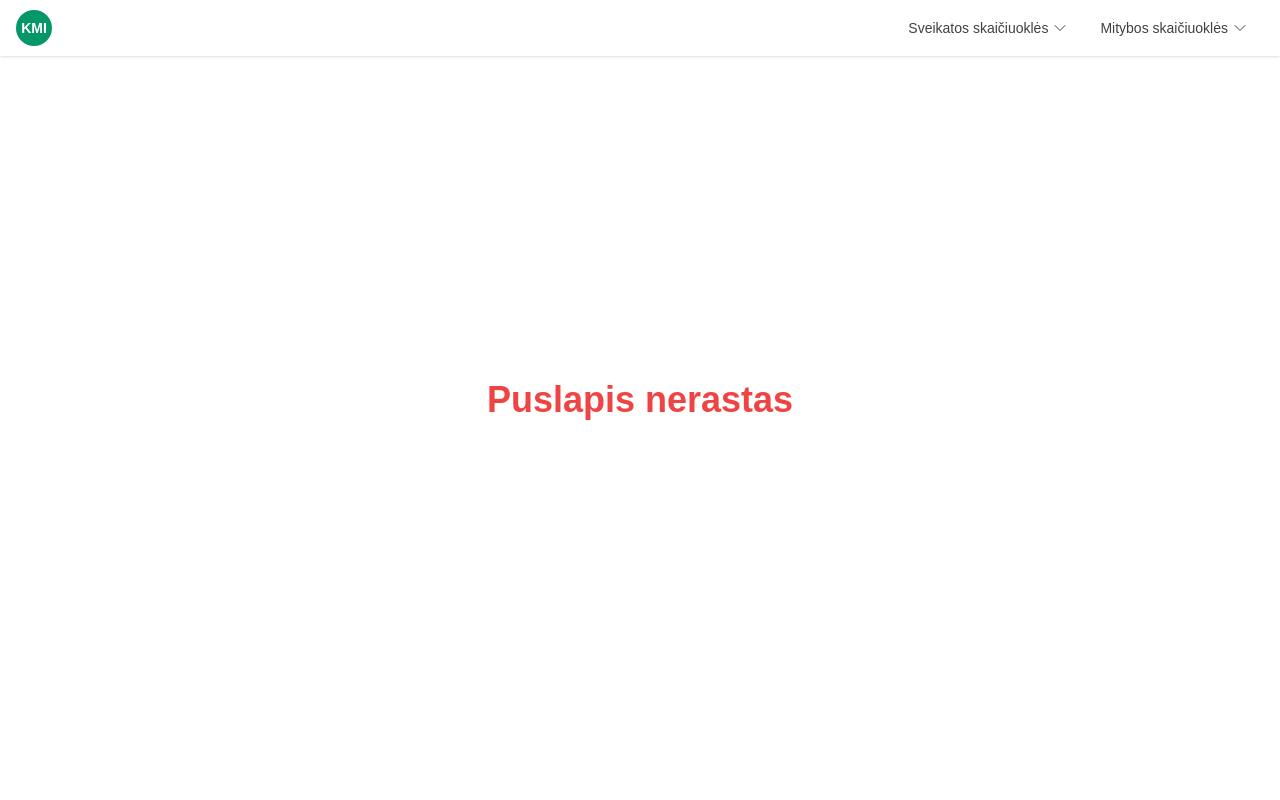
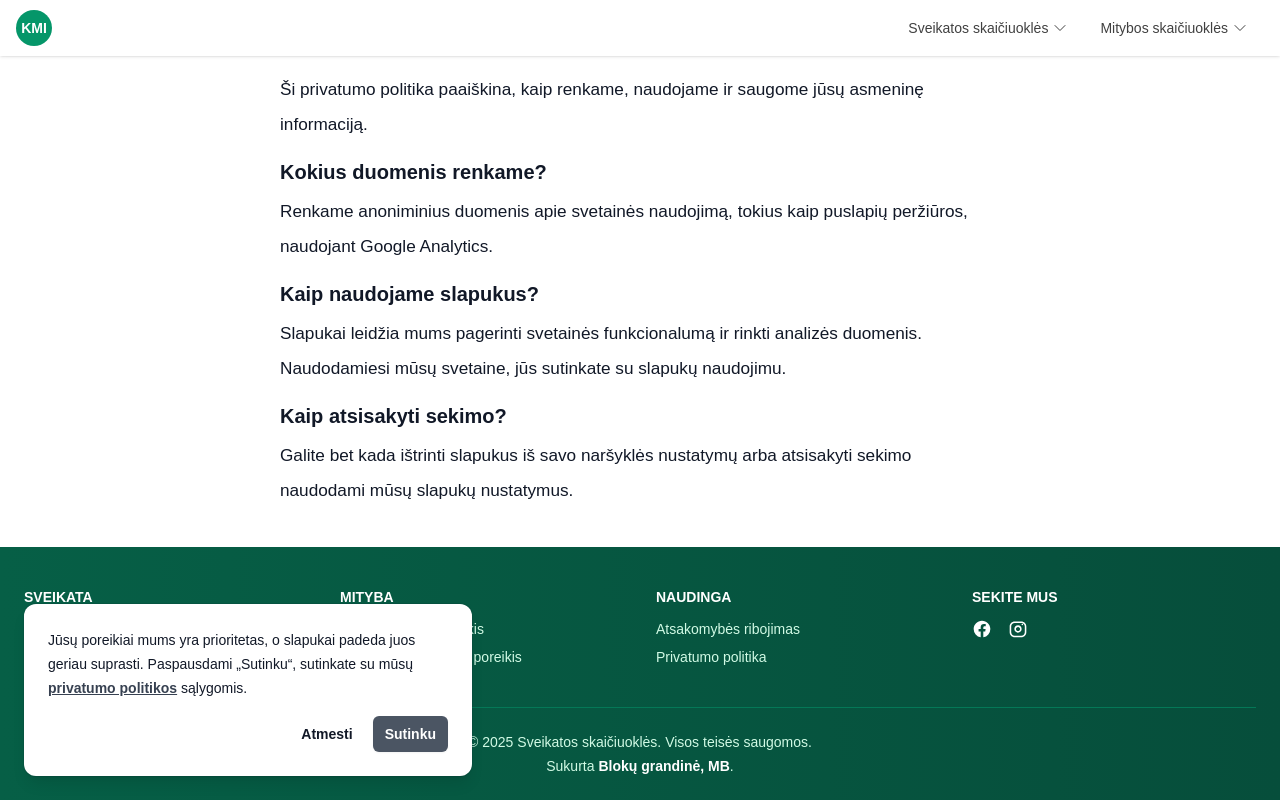
Before and after one commit to rutasip/kmiskaiciuokle.lt, a React (Vite) app: page /privatumo-politika in a window 1280 px wide. Shown: the top 800 px of the page. Built offline with nearby package versions, Linux system fonts and the light colour scheme.

Commit message:
refactor

```diff
--- a/package.json
+++ b/package.json
@@ -16,7 +16,7 @@
     "@tailwindcss/typography": "^0.5.15",
     "react": "^18.3.1",
     "react-dom": "^18.3.1",
-    "react-gtag": "^0.0.0",
+    "react-ga4": "^2.1.0",
     "react-router-dom": "^6.26.2",
     "sass": "^1.79.3"
   },
--- a/src/App.jsx
+++ b/src/App.jsx
@@ -1,18 +1,29 @@
-import { Outlet } from "react-router-dom";
+import { useEffect } from "react";
+import { useLocation, Outlet } from "react-router-dom";
 import { Sidebar } from "./components/Sidebar";
 import "./styles/tailwind.css";
 import "./styles/checkmark.scss";
 import "./styles/heart.css";
 import Footer from "./components/Footer";
+import { initGA, trackPageView } from "./utils/analytics";
+import CookieConsent from "./components/CookieConsent";
 
 export default function App() {
+  const location = useLocation();
+
+  useEffect(() => {
+    initGA();
+    trackPageView(location.pathname);
+  }, [location]);
+
   return (
     <div className="flex flex-col min-h-screen text-gray-900 relative overflow-x-hidden">
       <Sidebar />
       <main className="flex-1">
+      <CookieConsent />
         <Outlet />
       </main>
-      <Footer/>
+      <Footer />
     </div>
   );
 }
--- /dev/null
+++ b/src/components/CookieConsent.tsx
@@ -0,0 +1,66 @@
+import { useState, useEffect } from "react";
+import { initGA } from "../utils/analytics";
+import React from "react";
+
+const CookieConsent = () => {
+  const [consent, setConsent] = useState<boolean | null>(null);
+
+  useEffect(() => {
+    const savedConsent = localStorage.getItem("cookieConsent");
+    if (savedConsent === "true") {
+      setConsent(true);
+      initGA();
+    } else if (savedConsent === "false") {
+      setConsent(false);
+    }
+  }, []);
+
+  const handleAccept = () => {
+    localStorage.setItem("cookieConsent", "true");
+    setConsent(true);
+    initGA();
+  };
+
+  const handleDecline = () => {
+    localStorage.setItem("cookieConsent", "false");
+    setConsent(false);
+  };
+
+  if (consent !== null) return null;
+
+  return (
+    <div className="pointer-events-none fixed inset-x-0 bottom-0 sm:px-6 sm:pb-6 z-20">
+      <div className="pointer-events-auto sm:max-w-md rounded-t-xl sm:rounded-xl bg-white p-4 sm:p-6 shadow-lg ring-1 ring-gray-900/10">
+        <p className="text-sm leading-6 text-gray-900">
+          Jūsų poreikiai mums yra prioritetas, o slapukai padeda juos geriau
+          suprasti. Paspausdami „Sutinku“, sutinkate su mūsų{" "}
+          <a
+            href="/privatumo-politika"
+            className="font-semibold text-gray-700 underline"
+          >
+            privatumo politikos
+          </a>{" "}
+          sąlygomis.
+        </p>
+        <div className="mt-4 flex items-center sm:justify-end gap-x-5">
+          <button
+            type="button"
+            onClick={handleAccept}
+            className="text-sm font-semibold leading-6 text-gray-900"
+          >
+            Atmesti
+          </button>
+          <button
+            type="button"
+            onClick={handleDecline}
+            className="rounded-md bg-gray-600 px-3 py-2 text-sm font-semibold text-white shadow-sm hover:bg-gray-700 focus-visible:outline focus-visible:outline-2 focus-visible:outline-offset-2 focus-visible:outline-gray-900"
+          >
+            Sutinku
+          </button>
+        </div>
+      </div>
+    </div>
+  );
+};
+
+export default CookieConsent;
--- a/src/components/Footer.jsx
+++ b/src/components/Footer.jsx
@@ -80,6 +80,15 @@ export default function Footer() {
                   Atsakomybės ribojimas
                 </Link>
               </li>
+              <li>
+                <Link
+                  onClick={(e) => handleNavigation(e, "/privatumo-politika")}
+                  to="/privatumo-politika"
+                  className="hover:text-white transition-colors"
+                >
+                  Privatumo politika
+                </Link>
+              </li>
             </ul>
           </div>
 
--- a/src/components/HeroSection.tsx
+++ b/src/components/HeroSection.tsx
@@ -30,11 +30,11 @@ const HeroSection: FC<HeroSectionProps> = ({
       <div className="relative z-10 w-full max-w-5xl">
         <div className="block md:hidden px-6 py-20 sm:py-20 md:py-24">
           <div className="flex flex-col items-center space-y-6 text-white">
-            <h2 className="text-xl font-bold tracking-tight">{title}</h2>
+            <h2 className="text-3xl text-center font-bold tracking-tight">{title}</h2>
             <div className="bg-white p-6 shadow-2xl rounded-lg max-w-md w-full text-gray-900">
               {calculatorForm}
             </div>
-            <p className="text-base leading-8 text-gray-300">{subtitle}</p>
+            <p className="text-base text-center leading-8 text-gray-300">{subtitle}</p>
           </div>
         </div>
 
--- a/src/main.jsx
+++ b/src/main.jsx
@@ -10,6 +10,7 @@ import SleepCalculator from "./pages/SleepCalculator";
 // import MacronutrientCalc from './pages/MacronutrientCalc';
 import Disclaimer from "./pages/Disclaimer";
 import NotFound from "./pages/NotFound";
+import PrivacyPolicy from "./pages/PrivacyPolicy";
 
 ReactDOM.createRoot(document.getElementById("root")).render(
   <React.StrictMode>
@@ -29,6 +30,7 @@ ReactDOM.createRoot(document.getElementById("root")).render(
           <Route path="miego-ciklai" element={<SleepCalculator />} />
           {/* <Route path="Makroelementai" element={<MacronutrientCalc />} /> */}
           <Route path="atsakomybes-ribojimas" element={<Disclaimer />} />
+          <Route path="privatumo-politika" element={<PrivacyPolicy />} />
           <Route path="*" element={<NotFound />} />
         </Route>
       </Routes>
--- a/src/pages/BodyMassIndexCalc.jsx
+++ b/src/pages/BodyMassIndexCalc.jsx
@@ -390,7 +390,7 @@ export default function BodyMassIndexCalc() {
             <h2 className="text-xl font-bold text-gray-900">Kas yra KMI?</h2>
             <p>
               Kūno masės indeksas (<b>KMI</b>) – tai skaičius, gautas kūno svorį
-              kilogramais padalijus iš ūgio metrais kvadratu. Šis indeksas
+              kilogramais padalinus iš ūgio metrais kvadratu. Šis indeksas
               padeda nustatyti, ar kūno svoris yra per mažas, normalus, ar per
               didelis.
             </p>
@@ -433,24 +433,24 @@ export default function BodyMassIndexCalc() {
               būklės:
             </p>
             <div className="overflow-scroll shadow sm:rounded-lg">
-              <table className="min-w-full divide-y divide-gray-300">
-                <thead className="bg-slate-50 text-slate-900">
+              <table className="min-w-full">
+                <thead className="bg-emerald-50 text-emerald-900">
                   <tr>
                     <th
                       scope="col"
-                      className="py-3.5 pl-4 pr-3 text-left text-sm font-semibold text-gray-900 sm:pl-6"
+                      className="py-3.5 pl-4 pr-3 text-left font-semibold text-gray-900 sm:pl-6"
                     >
                       KMI
                     </th>
                     <th
                       scope="col"
-                      className="px-3 py-3.5 text-left text-sm font-semibold text-gray-900"
+                      className="px-3 py-3.5 text-left font-semibold text-gray-900"
                     >
                       Būklė
                     </th>
                     <th
                       scope="col"
-                      className="px-3 py-3.5 text-left text-sm font-semibold text-gray-900"
+                      className="px-3 py-3.5 text-left font-semibold text-gray-900"
                     >
                       Rizika
                     </th>
@@ -459,7 +459,7 @@ export default function BodyMassIndexCalc() {
                 <tbody className="divide-y divide-gray-200 bg-white">
                   {categories.map((category) => (
                     <tr key={category.id}>
-                      <td className="whitespace-nowrap py-4 pl-4 pr-3 text-sm font-medium text-gray-900 sm:pl-6">
+                      <td className="whitespace-nowrap py-4 pl-4 pr-3 font-medium text-gray-900 sm:pl-6">
                         {category.index}
                         {category.isCurrent && (
                           <span className="ml-2 inline-flex items-center rounded bg-emerald-50 px-2 py-0.5 text-xs text-emerald-700">
@@ -467,10 +467,10 @@ export default function BodyMassIndexCalc() {
                           </span>
                         )}
                       </td>
-                      <td className="whitespace-nowrap px-3 py-4 text-sm text-gray-500">
+                      <td className="whitespace-nowrap px-3 py-4 text-gray-500">
                         {category.category}
                       </td>
-                      <td className="whitespace-nowrap px-3 py-4 text-sm text-gray-500">
+                      <td className="whitespace-nowrap px-3 py-4 text-gray-500">
                         {category.risks}
                       </td>
                     </tr>
@@ -489,24 +489,24 @@ export default function BodyMassIndexCalc() {
               interpretuojamas skirtingai.
             </p>
             <div className="overflow-scroll shadow sm:rounded-lg">
-              <table className="min-w-full divide-y divide-gray-300">
-                <thead className="bg-slate-50 text-slate-900">
+              <table className="min-w-full">
+                <thead className="bg-emerald-50 text-emerald-900">
                   <tr>
                     <th
                       scope="col"
-                      className="py-3.5 pl-4 pr-3 text-left text-sm font-semibold text-gray-900 sm:pl-6"
+                      className="py-3.5 pl-4 pr-3 text-left font-semibold text-gray-900 sm:pl-6"
                     >
                       Amžius
                     </th>
                     <th
                       scope="col"
-                      className="px-3 py-3.5 text-left text-sm font-semibold text-gray-900"
+                      className="px-3 py-3.5 text-left font-semibold text-gray-900"
                     >
                       Moterų KMI
                     </th>
                     <th
                       scope="col"
-                      className="px-3 py-3.5 text-left text-sm font-semibold text-gray-900"
+                      className="px-3 py-3.5 text-left font-semibold text-gray-900"
                     >
                       Vyrų KMI
                     </th>
@@ -515,13 +515,13 @@ export default function BodyMassIndexCalc() {
                 <tbody className="divide-y divide-gray-200 bg-white">
                   {normalIndexRanges.map((range) => (
                     <tr key={range.id}>
-                      <td className="whitespace-nowrap py-4 pl-4 pr-3 text-sm font-medium text-gray-900 sm:pl-6">
+                      <td className="whitespace-nowrap py-4 pl-4 pr-3 font-medium text-gray-900 sm:pl-6">
                         {range.age}
                       </td>
-                      <td className="whitespace-nowrap px-3 py-4 text-sm text-gray-500">
+                      <td className="whitespace-nowrap px-3 py-4 text-gray-500">
                         {range.women}
                       </td>
-                      <td className="whitespace-nowrap px-3 py-4 text-sm text-gray-500">
+                      <td className="whitespace-nowrap px-3 py-4 text-gray-500">
                         {range.men}
                       </td>
                     </tr>
--- /dev/null
+++ b/src/pages/PrivacyPolicy.jsx
@@ -0,0 +1,29 @@
+export default function PrivacyPolicy() {
+    return (
+      <div className="max-w-3xl mx-auto p-6">
+        <h1 className="text-2xl font-bold mb-4">Privatumo politika</h1>
+        <p className="mb-2">
+          Ši privatumo politika paaiškina, kaip renkame, naudojame ir saugome jūsų
+          asmeninę informaciją.
+        </p>
+
+        <h2 className="text-xl font-semibold mt-4 mb-2">Kokius duomenis renkame?</h2>
+        <p>
+          Renkame anoniminius duomenis apie svetainės naudojimą, tokius kaip puslapių
+          peržiūros, naudojant Google Analytics.
+        </p>
+
+        <h2 className="text-xl font-semibold mt-4 mb-2">Kaip naudojame slapukus?</h2>
+        <p>
+          Slapukai leidžia mums pagerinti svetainės funkcionalumą ir rinkti analizės
+          duomenis. Naudodamiesi mūsų svetaine, jūs sutinkate su slapukų naudojimu.
+        </p>
+
+        <h2 className="text-xl font-semibold mt-4 mb-2">Kaip atsisakyti sekimo?</h2>
+        <p>
+          Galite bet kada ištrinti slapukus iš savo naršyklės nustatymų arba
+          atsisakyti sekimo naudodami mūsų slapukų nustatymus.
+        </p>
+      </div>
+    );
+  }
--- a/src/pages/WaterIntakeCalculator.jsx
+++ b/src/pages/WaterIntakeCalculator.jsx
@@ -153,8 +153,8 @@ export default function WaterIntakeCalculator() {
     <>
       <HeroSection
         title="Vandens suvartojimo skaičiuoklė"
-        subtitle="Sužinokite, kiek vandens per dieną jums gali reikėti, atsižvelgiant
-        į jūsų amžių, ūgį, svorį, fizinio aktyvumo lygį ir klimatą."
+        subtitle="Sužinokite, kiek vandens reikia išgerti per dieną, atsižvelgiant
+        į amžių, ūgį, svorį, fizinio aktyvumo lygį ir klimatą."
         calculatorForm={
           <form
             onSubmit={step === 1 ? handleNext : handleCalculate}
--- /dev/null
+++ b/src/utils/analytics.ts
@@ -0,0 +1,9 @@
+import ReactGA from "react-ga4";
+
+export const initGA = () => {
+  ReactGA.initialize("G-HFP1146P1S");
+};
+
+export const trackPageView = (path: string) => {
+  ReactGA.send({ hitType: "pageview", page: path });
+};
```
Also changed, not shown: 1 other file (tests, documents, lock files or other folders). Lines whose indentation alone changed are shown as unchanged.
